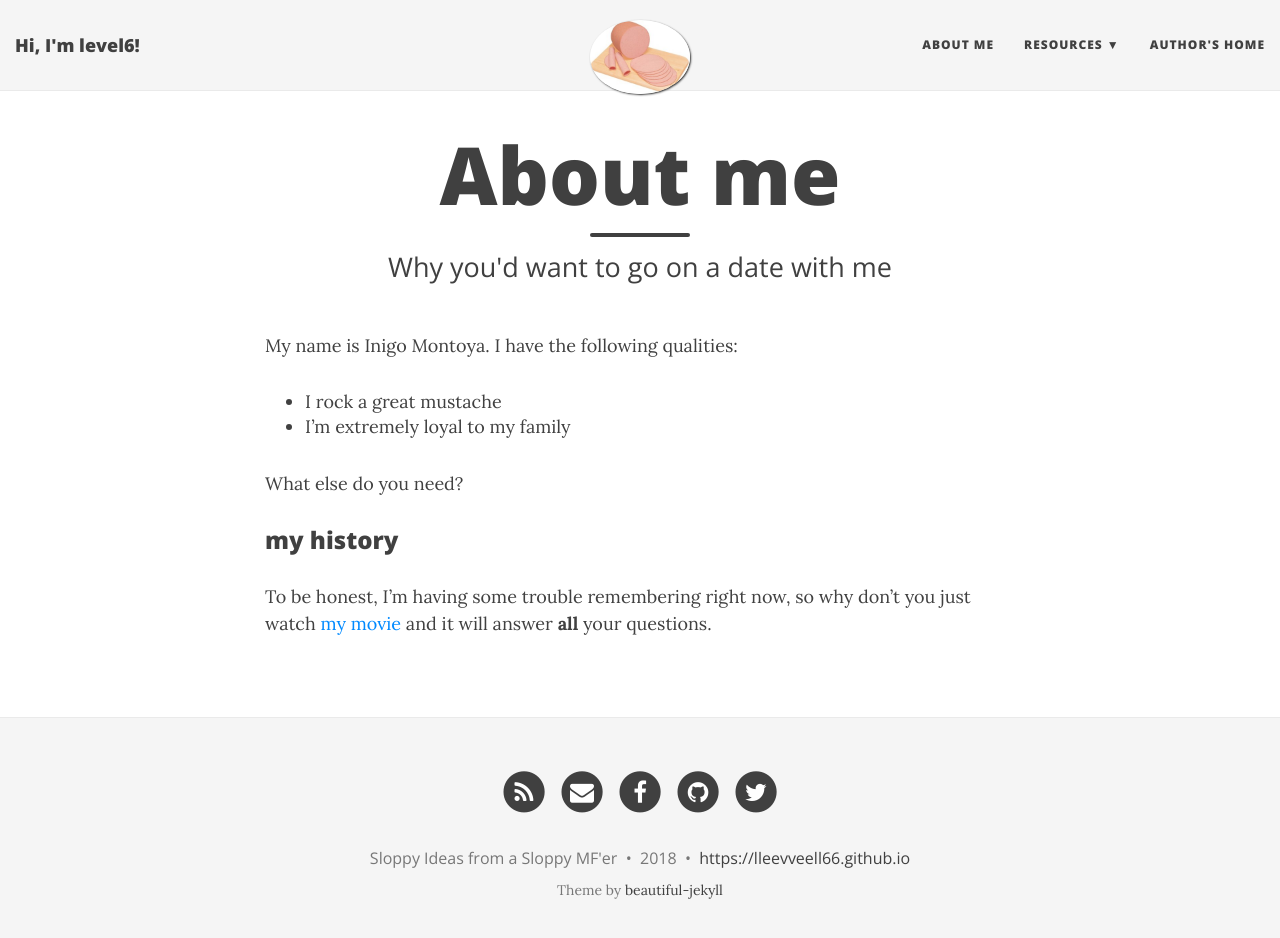
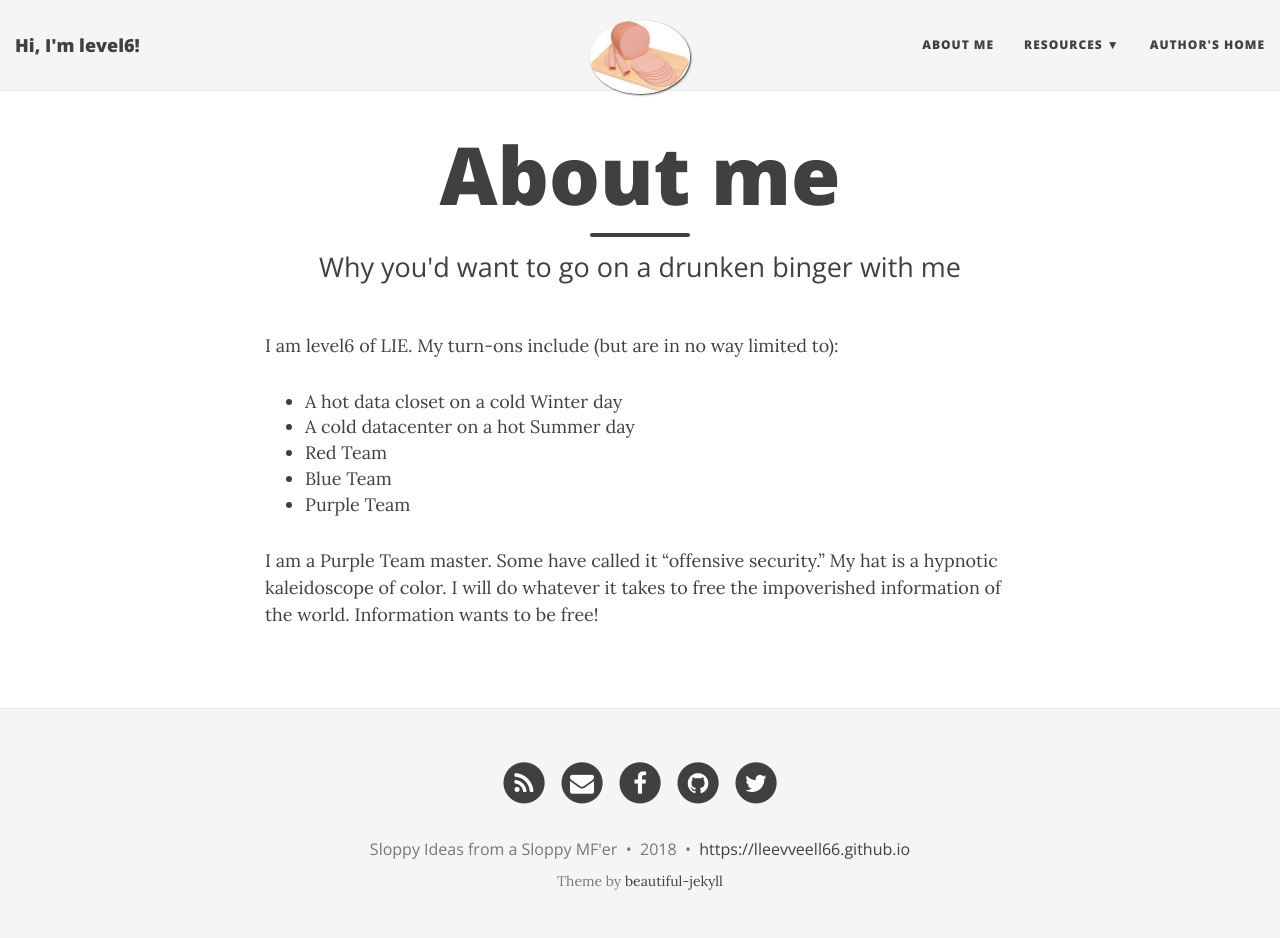
Before and after one commit to lleevveell66/lleevveell66.github.io, a Jekyll site: the page built from aboutme.md, in a window 1280 px wide and 951 px high. Shown: the top 938 px of the window. Built offline with Jekyll 4.4.1, drawn with Linux system fonts in a browser that asks for light colours; nearby versions of some CDN libraries.

Commit message:
Update aboutme.md

```diff
--- a/aboutme.md
+++ b/aboutme.md
@@ -1,16 +1,14 @@
 ---
 layout: page
 title: About me
-subtitle: Why you'd want to go on a date with me
+subtitle: Why you'd want to go on a drunken binger with me
 ---
 
-My name is Inigo Montoya. I have the following qualities:
+I am level6 of LIE.  My turn-ons include (but are in no way limited to):
+- A hot data closet on a cold Winter day
+- A cold datacenter on a hot Summer day
+- Red Team
+- Blue Team
+- Purple Team
 
-- I rock a great mustache
-- I'm extremely loyal to my family
-
-What else do you need?
-
-### my history
-
-To be honest, I'm having some trouble remembering right now, so why don't you just watch [my movie](http://en.wikipedia.org/wiki/The_Princess_Bride_%28film%29) and it will answer **all** your questions.
+I am a Purple Team master.  Some have called it "offensive security."  My hat is a hypnotic kaleidoscope of color.  I will do whatever it takes to free the impoverished information of the world. Information wants to be free!
```
